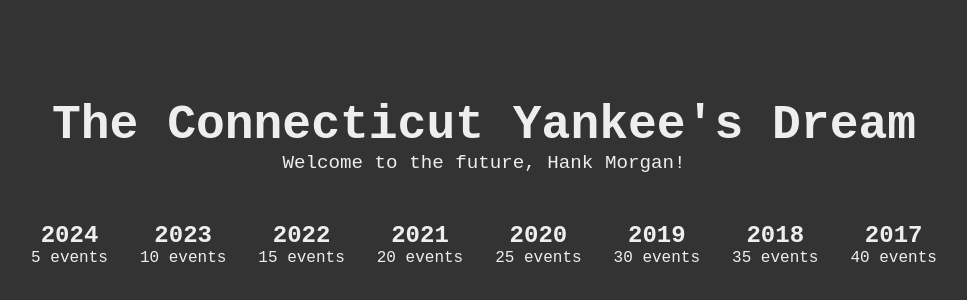
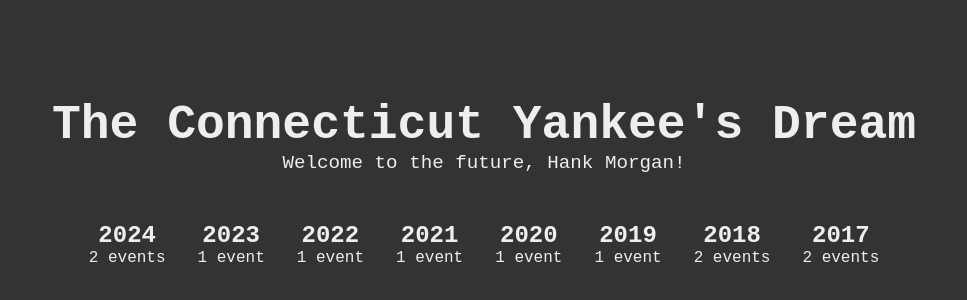
Before and after one commit to MaadhavBhatt/the-connecticut-yankees-dream, a Vue app: page / in a window 1280 px wide. Shown: the part 210-510 px from the top of the page, without its empty margins (156-1123 px from the left). Built offline with nearby package versions, Linux system fonts and the light colour scheme.

Commit message:
feat: update yearVsEventCount structure to include events and adjust CurvedCarousel display

```diff
--- a/src/App.vue
+++ b/src/App.vue
@@ -20,14 +20,14 @@ export default {
   data() {
     return {
       yearVsEventCount: [
-        { year: 2024, count: 5 },
-        { year: 2023, count: 10 },
-        { year: 2022, count: 15 },
-        { year: 2021, count: 20 },
-        { year: 2020, count: 25 },
-        { year: 2019, count: 30 },
-        { year: 2018, count: 35 },
-        { year: 2017, count: 40 },
+        { year: 2024, events: ["Event 1", "Event 2"] },
+        { year: 2023, events: ["Event 3"] },
+        { year: 2022, events: ["Event 4"] },
+        { year: 2021, events: ["Event 5"] },
+        { year: 2020, events: ["Event 6"] },
+        { year: 2019, events: ["Event 7"] },
+        { year: 2018, events: ["Event 8", "Event 9"] },
+        { year: 2017, events: ["Event 10", "Event 11"] },
       ]
     }
   }
--- a/src/components/CurvedCarousel.vue
+++ b/src/components/CurvedCarousel.vue
@@ -2,7 +2,7 @@
   <div class="carousel">
     <li v-for="(item, index) in yearVsEventCount" :key="index">
       <h2>{{ item.year }}</h2>
-      <p>{{ item.count }} events</p>
+      <p>{{ item.events.length }} event{{ item.events.length !== 1 ? 's' : '' }}</p>
     </li>
   </div>
 </template>
```
